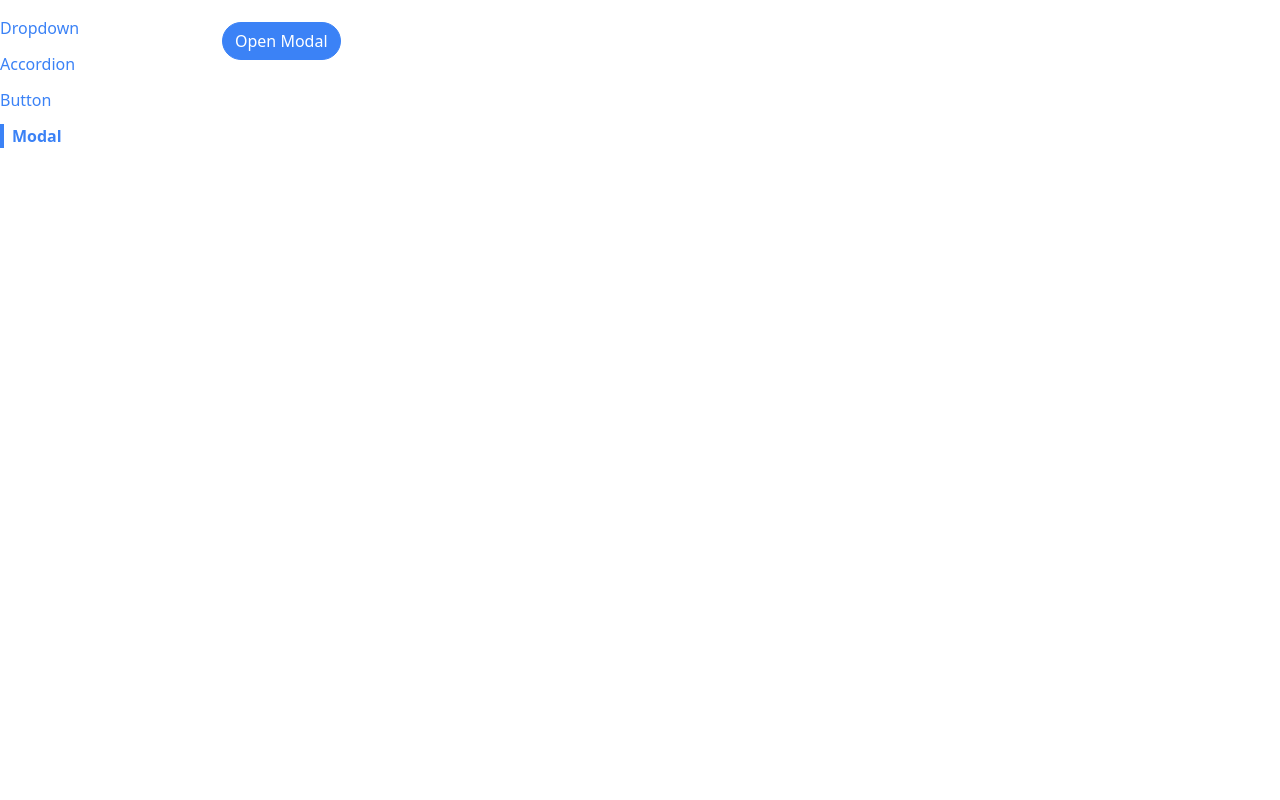
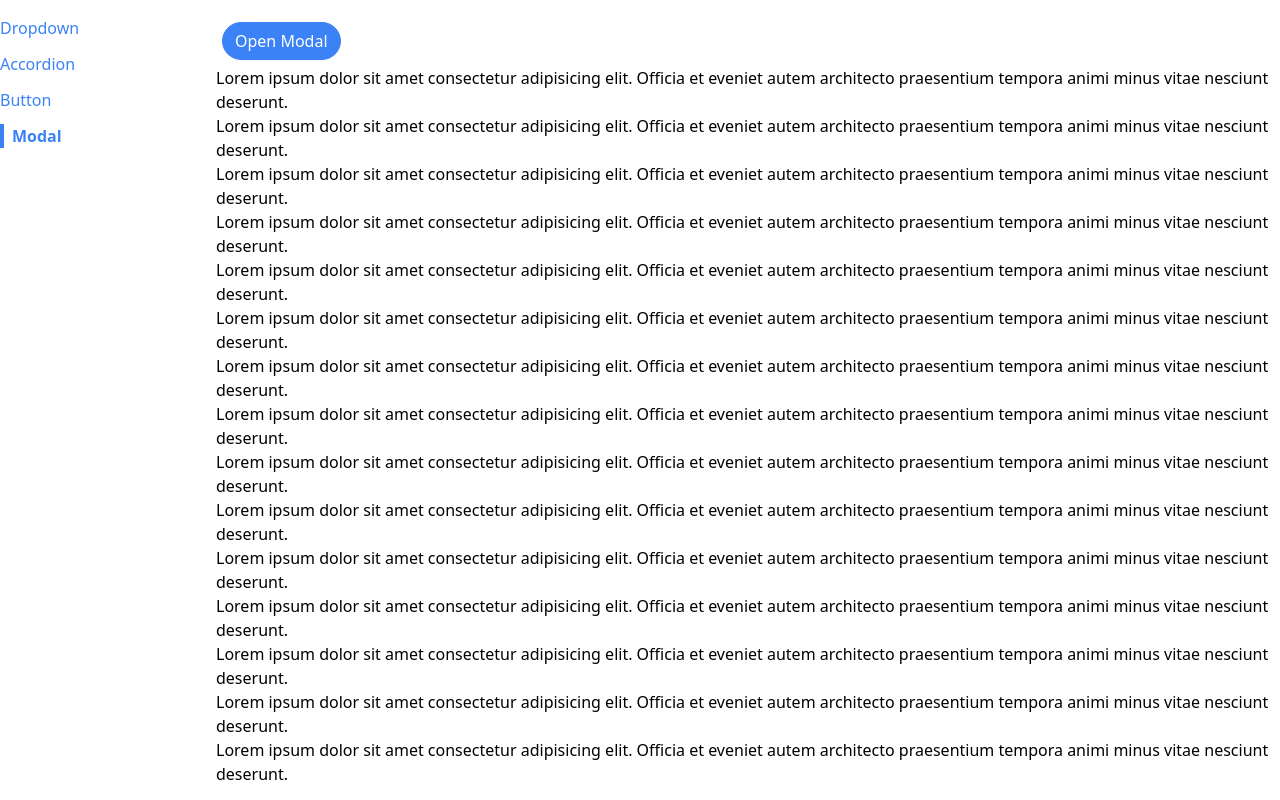
Before and after one commit to DenisOuma/routes-pages, a React (Create React App) app: page /modal in a window 1280 px wide. Built offline with nearby package versions, Linux system fonts and the light colour scheme.

Commit message:
updating the dialog component for the application

```diff
--- a/src/componets/Modal.js
+++ b/src/componets/Modal.js
@@ -1,15 +1,26 @@
-import React from "react";
+import React, { useEffect } from "react";
 import ReactDOM from "react-dom";
-export const Modal = ({ handleClose }) => {
+export const Modal = ({ children, handleClose, actionBar }) => {
+	useEffect(() => {
+		document.body.classList.add("overflow-hidden");
+
+		// clean up function
+		return () => {
+			document.body.classList.remove("overflow-hidden");
+		};
+	}, []);
+
 	return ReactDOM.createPortal(
 		<div>
 			<div
 				onClick={handleClose}
-				className="absolute inset-0 bg-gray-300 opacity-80"
+				className="fixed inset-0 bg-gray-300 opacity-80"
 			></div>
-			<div className="absolute inset-40 p-10 bg-white">
-				Lorem ipsum dolor sit amet consectetur adipisicing elit. Fugiat ut quos
-				ipsum reprehenderit facilis hic ratione!
+			<div className="fixed inset-40 p-10 bg-white">
+				<div className="flex flex-col justify-between h-full">
+					{children}
+					<div className="flex justify-end">{actionBar}</div>
+				</div>
 			</div>
 		</div>,
 		document.querySelector(".modal-container")
--- a/src/componets/pages/ModalPage.js
+++ b/src/componets/pages/ModalPage.js
@@ -11,12 +11,101 @@ export const ModalPage = () => {
 	const onClose = () => {
 		setShowModal((current) => !current);
 	};
+	const acceptTerms = (
+		<div>
+			<Button onClick={onClose} primary>
+				I Accept
+			</Button>
+		</div>
+	);
+
+	const modal = (
+		<Modal handleClose={onClose} actionBar={acceptTerms}>
+			<p>Here is an important agreement for you to accept</p>
+		</Modal>
+	);
+
 	return (
 		<div className="relative">
 			<Button onClick={handleClick} primary rounded>
 				Open Modal
 			</Button>
-			{showModal && <Modal handleClose={onClose} />}
+			{showModal && modal}
+			<p>
+				Lorem ipsum dolor sit amet consectetur adipisicing elit. Officia et
+				eveniet autem architecto praesentium tempora animi minus vitae nesciunt
+				deserunt.
+			</p>
+			<p>
+				Lorem ipsum dolor sit amet consectetur adipisicing elit. Officia et
+				eveniet autem architecto praesentium tempora animi minus vitae nesciunt
+				deserunt.
+			</p>
+			<p>
+				Lorem ipsum dolor sit amet consectetur adipisicing elit. Officia et
+				eveniet autem architecto praesentium tempora animi minus vitae nesciunt
+				deserunt.
+			</p>
+			<p>
+				Lorem ipsum dolor sit amet consectetur adipisicing elit. Officia et
+				eveniet autem architecto praesentium tempora animi minus vitae nesciunt
+				deserunt.
+			</p>
+			<p>
+				Lorem ipsum dolor sit amet consectetur adipisicing elit. Officia et
+				eveniet autem architecto praesentium tempora animi minus vitae nesciunt
+				deserunt.
+			</p>
+			<p>
+				Lorem ipsum dolor sit amet consectetur adipisicing elit. Officia et
+				eveniet autem architecto praesentium tempora animi minus vitae nesciunt
+				deserunt.
+			</p>
+			<p>
+				Lorem ipsum dolor sit amet consectetur adipisicing elit. Officia et
+				eveniet autem architecto praesentium tempora animi minus vitae nesciunt
+				deserunt.
+			</p>
+			<p>
+				Lorem ipsum dolor sit amet consectetur adipisicing elit. Officia et
+				eveniet autem architecto praesentium tempora animi minus vitae nesciunt
+				deserunt.
+			</p>
+			<p>
+				Lorem ipsum dolor sit amet consectetur adipisicing elit. Officia et
+				eveniet autem architecto praesentium tempora animi minus vitae nesciunt
+				deserunt.
+			</p>
+			<p>
+				Lorem ipsum dolor sit amet consectetur adipisicing elit. Officia et
+				eveniet autem architecto praesentium tempora animi minus vitae nesciunt
+				deserunt.
+			</p>
+			<p>
+				Lorem ipsum dolor sit amet consectetur adipisicing elit. Officia et
+				eveniet autem architecto praesentium tempora animi minus vitae nesciunt
+				deserunt.
+			</p>
+			<p>
+				Lorem ipsum dolor sit amet consectetur adipisicing elit. Officia et
+				eveniet autem architecto praesentium tempora animi minus vitae nesciunt
+				deserunt.
+			</p>
+			<p>
+				Lorem ipsum dolor sit amet consectetur adipisicing elit. Officia et
+				eveniet autem architecto praesentium tempora animi minus vitae nesciunt
+				deserunt.
+			</p>
+			<p>
+				Lorem ipsum dolor sit amet consectetur adipisicing elit. Officia et
+				eveniet autem architecto praesentium tempora animi minus vitae nesciunt
+				deserunt.
+			</p>
+			<p>
+				Lorem ipsum dolor sit amet consectetur adipisicing elit. Officia et
+				eveniet autem architecto praesentium tempora animi minus vitae nesciunt
+				deserunt.
+			</p>
 		</div>
 	);
 };
```
